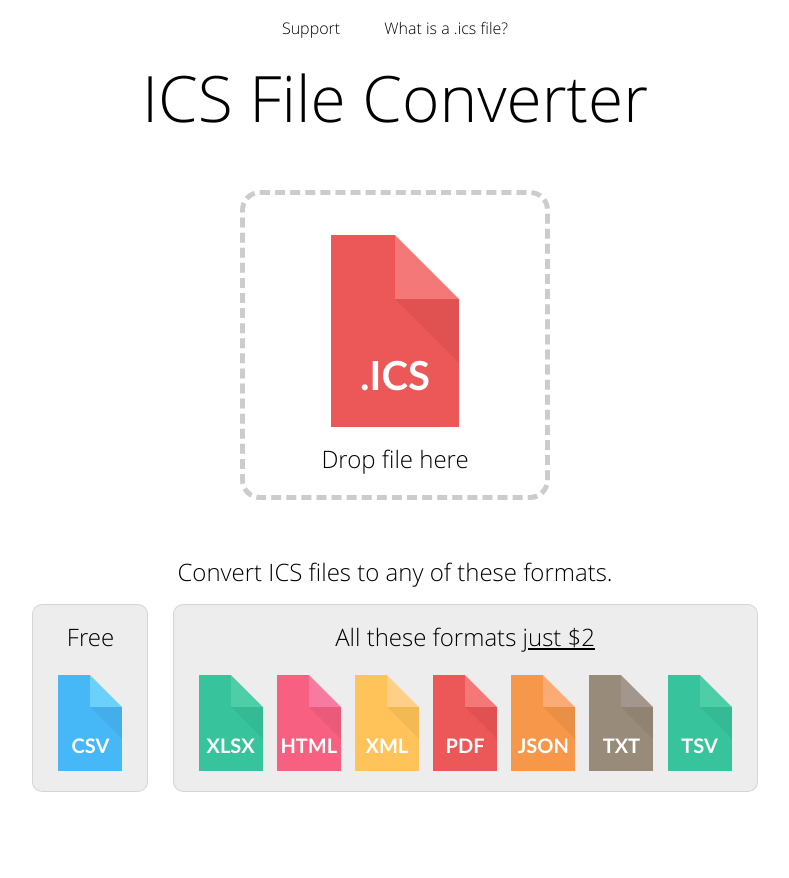
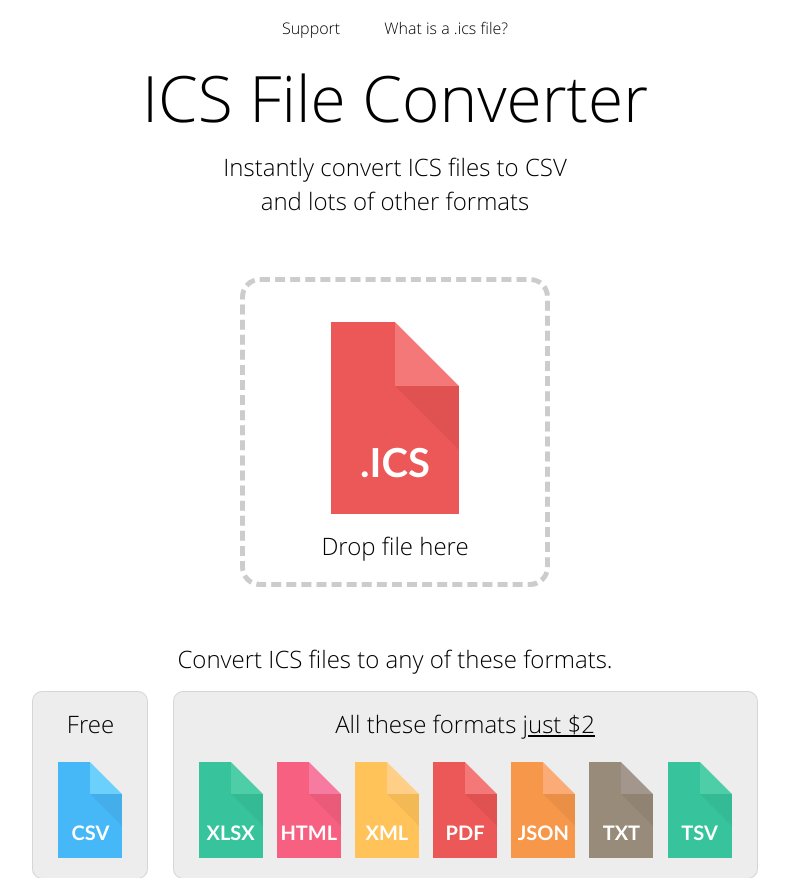
Before and after one commit to hutton/calcon, a Django app: template templates/main.html in a window 1280 px wide. Shown: the top 878 px of the page, without its empty margins (245-1034 px from the left). Before the commit the page ends 792 px from the top, so only its background shows below. Run offline with Django 3.2, Linux system fonts and the light colour scheme; the template is opened without the code that fills it: most values are stand-ins (such as "Sample title", 1, 10 or a date in 2020); some libraries are stand-ins or nearby versions.

Commit message:
Version 2

```diff
--- /dev/null
+++ b/assets/blurb.txt
@@ -0,0 +1,3 @@
+
+ICS files are also used for hotel bookings, flight itineraries, restaurant reservations and just about anything that can
+be booked online.  We can instantly convert them all to an easy readable format that suits you.
--- a/main.py
+++ b/main.py
@@ -133,5 +133,5 @@ app = webapp2.WSGIApplication([('/', Home),
                                ('/upload', upload.Upload),
                                ('/download/.*', downloading.Downloading),
                                ('/pay', Pay),
-                               ('/what', What),
+                               ('/what-is-a-ics-file', What),
                                ('/.*', ShowFile)], debug=True)
--- a/static/css/file-types.less
+++ b/static/css/file-types.less
@@ -24,9 +24,11 @@
 }
 
 .file-type-spin:hover div {
-    .transform(rotateY(360deg));
-    transition-duration: 0.8s;
+    transform-style: preserve-3d;
+    animation: spinny linear 0.8s;
+    -webkit-animation: spinny linear 0.8s;
 }
+
 .file-type-jump div{
     transition-duration: 0.2s;
 }
--- a/static/css/main.css
+++ b/static/css/main.css
@@ -148,12 +148,9 @@ table {
   transform: rotateY(0deg);
 }
 .file-type-spin:hover div {
-  -webkit-transform: rotateY(360deg);
-  -moz-transform: rotateY(360deg);
-  -o-transform: rotateY(360deg);
-  -ms-transform: rotateY(360deg);
-  transform: rotateY(360deg);
-  transition-duration: 0.8s;
+  transform-style: preserve-3d;
+  animation: spinny linear 0.8s;
+  -webkit-animation: spinny linear 0.8s;
 }
 .file-type-jump div {
   transition-duration: 0.2s;
@@ -529,8 +526,7 @@ h3 {
   text-align: center;
 }
 .holder-hover {
-  border: 5px rgba(0, 0, 0, 0.3) dashed !important;
-  box-shadow: rgba(0, 0, 0, 0.5) 0px 0px 20px inset;
+  border: 5px rgba(0, 0, 0, 0.6) dashed !important;
 }
 #holder > .file-type {
   margin-top: 40px;
--- a/static/css/main.less
+++ b/static/css/main.less
@@ -85,8 +85,7 @@ h3{
 }
 
 .holder-hover{
-    border: 5px rgba(0,0,0,0.3) dashed !important;
-    box-shadow: rgba(0,0,0,0.5) 0px 0px 20px inset;
+    border: 5px rgba(0,0,0,0.6) dashed !important;
 }
 
 #holder > .file-type{
--- a/static/javascript/main.js
+++ b/static/javascript/main.js
@@ -14,6 +14,7 @@ window.App = Backbone.View.extend({
 
         this.holder.on('drop', function (e) {
             that.onDrop(e);
+            that.holder.removeClass('holder-hover');
             //that.holderDropFile.removeClass('file-type-jump-now');
         });
         this.holder.on('dragover', function (e) {
--- a/templates/main.html
+++ b/templates/main.html
@@ -13,22 +13,22 @@
     <div class="fixed-width">
         <div id="header-links">
             <a class="header-link" href="mailto:icsconverter@gmail.com">Support</a>
-            <a class="header-link" href="/what">What is a .ics file?</a>
+            <a class="header-link" href="/what-is-a-ics-file">What is a .ics file?</a>
         </div>
         <div id="header-title">
         ICS File Converter
         </div>
-        <!--<div id="header-sub-title">-->
-            <!--<div>-->
-            <!--Get all these other file formats for just $2-->
-            <!--</div>-->
-            <!--<div>-->
-            <!--XLSX, HTML, XML, PDF, JSON, TXT, TSV-->
-            <!--</div>-->
-        <!--</div>-->
+        <div id="header-sub-title">
+            <div>
+            Instantly convert ICS files to CSV
+            </div>
+            <div>
+            and lots of other formats
+            </div>
+        </div>
     </div>
     <div class="fixed-width" id="holder">
-        <div id="holder-drop-file" class="file-type red big file-type-jump">
+        <div id="holder-drop-file" class="file-type red big file-type-spin">
             <div>
                 <span></span>
                 <p>.ICS</p>
@@ -75,7 +75,7 @@
         <div class="link-section-container" id="free-download-links">
             <div class="title">Free</div>
             <div class="content">
-                <a class="download-link" rel="nofollow" href="\download\{{ key }}\{{ filename }}.csv">
+                <a class="download-link" rel="nofollow" href="\download\{{ key|default:'sample' }}\{{ filename|default:'404' }}.csv">
                     <div class="file-type blue file-type-jump">
                         <div>
                             <span></span>
```
Also changed, not shown: Downloading.py (+40 -27 lines), assets/todo.txt (+8 -1 lines), static/css/file-types.css (+3 -6 lines), templates/what.html (+6 -2 lines), static/javascript/all-min.js, 2 other files.
